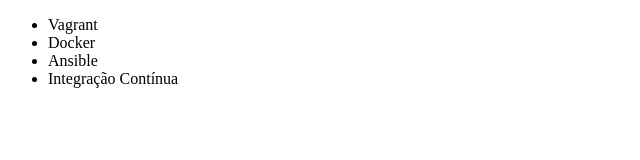
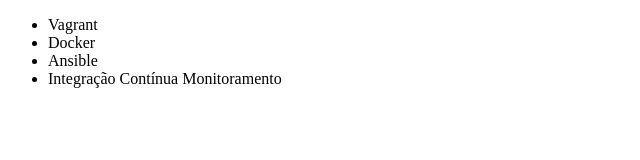
Before and after one commit to jpaulopd/git-alura, a plain HTML site: page index.html in a window 1280 px wide. Shown: the full height of the page, 0-640 px from the left. Drawn offline with Linux system fonts and the light colour scheme.

Commit message:
alterando nome curso

```diff
--- a/index.html
+++ b/index.html
@@ -9,7 +9,7 @@
         <li>Vagrant</li>
         <li>Docker</li>
         <li>Ansible</li>
-        <li>Integração Contínua</li>
+        <li>Integração Contínua Monitoramento</li>
     </ul>
 </body>
 </html>
```
